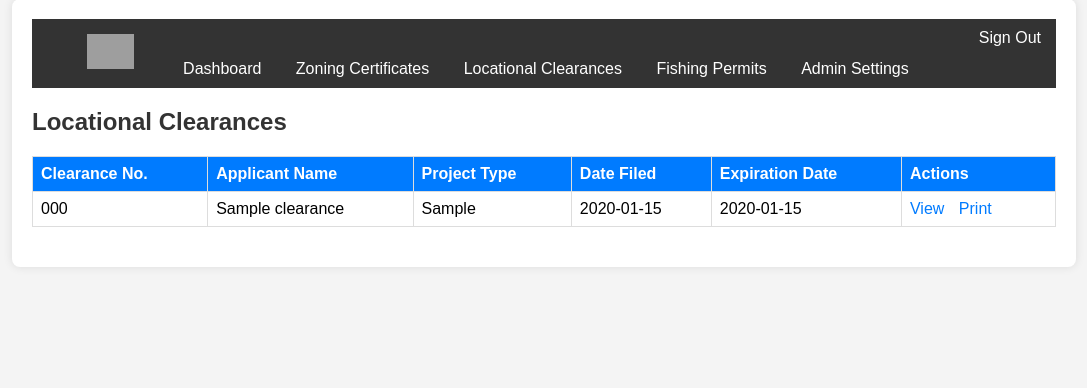
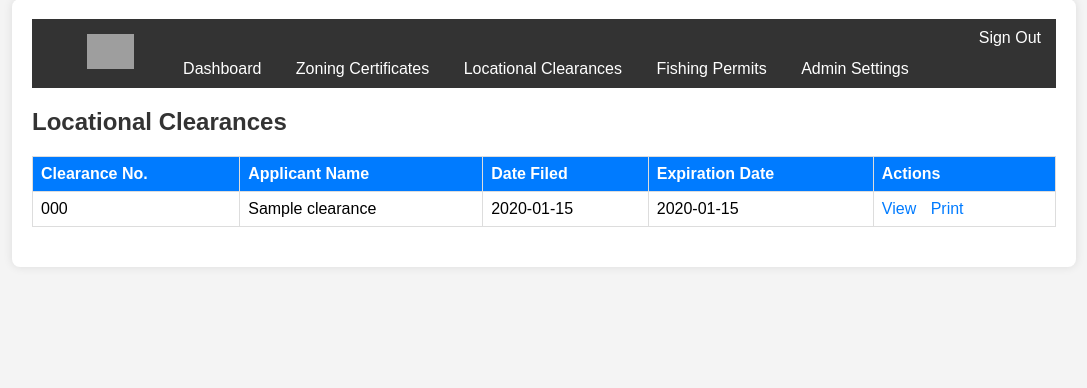
Before and after one commit to lxjaiji/zone, a PHP site: page /manage_locational_user.php in a window 1280 px wide. Shown: the part 21-409 px from the top of the page, without its empty margins (96-1183 px from the left). Run offline with PHP 8.4, Linux system fonts and the light colour scheme; a user stored in the database is signed in; data comes from the database, SQL or seed files in the repository; tables that the repository leaves empty hold one stand-in row (values such as "Sample post"); grey boxes are pictures that could not be loaded.

Commit message:
I am working on fixing the "unknown column 'project_type'" error.

```diff
--- a/manage_locational_user.php
+++ b/manage_locational_user.php
@@ -20,7 +20,7 @@ $link = get_db_connection();
 $locational_clearances_user = [];
 // For now, users can view all clearances.
 // To restrict, schema needs applicant_user_id or similar.
-$sql = "SELECT id, clearance_number, applicant_name, project_type, date_filed, expiration_date FROM locational_clearances ORDER BY date_filed DESC, id DESC";
+$sql = "SELECT id, clearance_number, applicant_name, date_filed, expiration_date FROM locational_clearances ORDER BY date_filed DESC, id DESC";
 
 // Pagination variables
 $records_per_page = 10;
@@ -91,7 +91,6 @@ mysqli_close($link);
                 <tr>
                     <th>Clearance No.</th>
                     <th>Applicant Name</th>
-                    <th>Project Type</th>
                     <th>Date Filed</th>
                     <th>Expiration Date</th>
                     <th>Actions</th>
@@ -102,7 +101,6 @@ mysqli_close($link);
                 <tr>
                     <td><?php echo htmlspecialchars($lc['clearance_number']); ?></td>
                     <td><?php echo htmlspecialchars($lc['applicant_name']); ?></td>
-                    <td><?php echo htmlspecialchars($lc['project_type']); ?></td>
                     <td><?php echo htmlspecialchars($lc['date_filed']); ?></td>
                     <td><?php echo htmlspecialchars($lc['expiration_date']); ?></td>
                     <td class="action-links">
--- a/manage_zoning_user.php
+++ b/manage_zoning_user.php
@@ -23,7 +23,7 @@ $zoning_certificates_user = [];
 // For now, users can view all certificates.
 // To restrict to user-specific, schema needs applicant_user_id or similar.
 // Then query would be: "SELECT ... WHERE applicant_user_id = ?" with $_SESSION['id']
-$sql = "SELECT id, certificate_number, applicant_name, project_type, date_filed, expiration_date FROM zoning_certificates ORDER BY date_filed DESC, id DESC";
+$sql = "SELECT id, certificate_number, applicant_name, zoning_classification, date_filed, expiration_date FROM zoning_certificates ORDER BY date_filed DESC, id DESC";
 
 // Pagination variables (same as admin page)
 $records_per_page = 10;
@@ -95,7 +95,7 @@ mysqli_close($link);
                 <tr>
                     <th>Cert. No.</th>
                     <th>Applicant Name</th>
-                    <th>Project Type</th>
+                    <th>Zoning Classification</th>
                     <th>Date Filed</th>
                     <th>Expiration Date</th>
                     <th>Actions</th>
@@ -106,7 +106,7 @@ mysqli_close($link);
                 <tr>
                     <td><?php echo htmlspecialchars($cert['certificate_number']); ?></td>
                     <td><?php echo htmlspecialchars($cert['applicant_name']); ?></td>
-                    <td><?php echo htmlspecialchars($cert['project_type']); ?></td>
+                    <td><?php echo htmlspecialchars($cert['zoning_classification']); ?></td>
                     <td><?php echo htmlspecialchars($cert['date_filed']); ?></td>
                     <td><?php echo htmlspecialchars($cert['expiration_date']); ?></td>
                     <td class="action-links">
```
